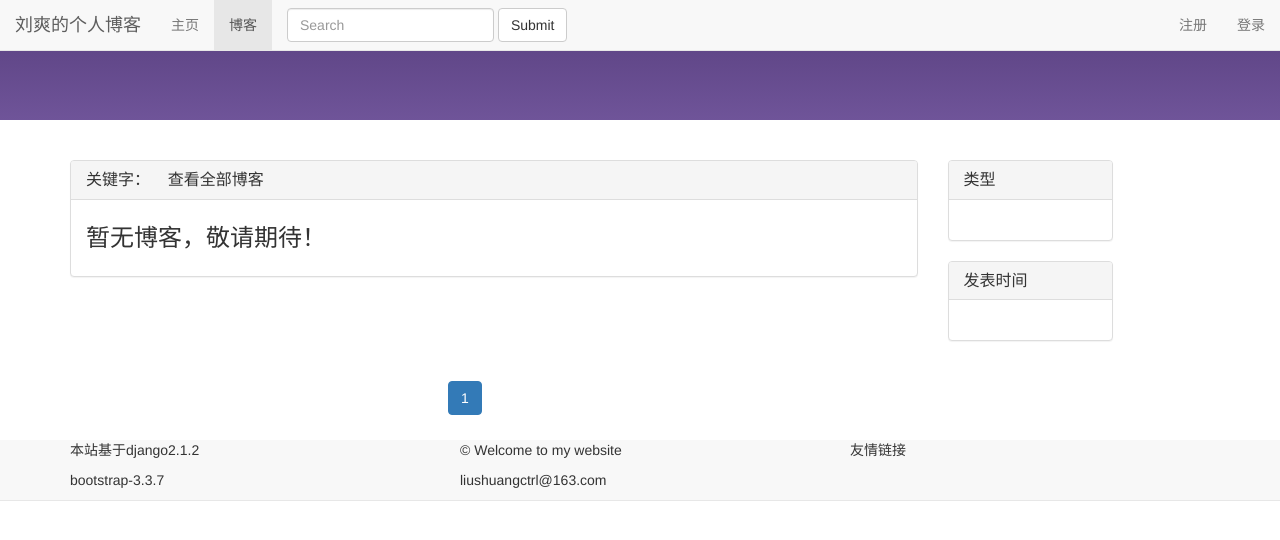
After one commit to Lius1212/myweb, a Django app: page /blog/blog_search/ in a window 1280 px wide. The commit adds this page. Shown: the top 540 px of the page. Run offline with Django 3.2, Linux system fonts and the light colour scheme; data that the repository does not hold is empty; some libraries are stand-ins or nearby versions.

Commit message:
search function

```diff
--- /dev/null
+++ b/blog/templates/blog/blog_search.html
@@ -0,0 +1,5 @@
+{% extends 'blog/blog_list.html' %}
+{% block list_title %}
+    关键字：{{ keyword }}&nbsp;&nbsp;&nbsp;
+    <a href="{% url 'blog_list' %}">查看全部博客</a>
+{% endblock %}
--- a/blog/urls.py
+++ b/blog/urls.py
@@ -6,4 +6,5 @@ urlpatterns = [
         path('<int:blog_pk>', views.blog_detail, name='blog_detail'),
         path('type/<int:blog_type_pk>', views.blog_with_type, name='blog_with_type'),
         path('date/<int:year>/<int:month>', views.blog_with_date, name='blog_with_date'),
+        path('blog_search/', views.blog_search, name='blog_search'),
     ]
--- a/blog/views.py
+++ b/blog/views.py
@@ -1,8 +1,8 @@
-from django.shortcuts import render, get_object_or_404
+from django.shortcuts import render, get_object_or_404, redirect, reverse
 from django.core.paginator import Paginator
 from django.db.models import Count
+from read_record.utils import read_once_time
 from .models import Blog, BlogType
-from read_record.utils import read_once_time
 
 
 def blog_detail(request, blog_pk):
@@ -60,3 +60,14 @@ def blog_with_date(request, year, month):
     context = get_blog_list_common(request, blog_all_list)
     context['blogs_with_date'] = '{0}年{1}月'.format(year, month)
     return render(request, 'blog/blog_with_date.html', context)
+
+
+def blog_search(request):
+    if request.method == 'GET':
+        keyword = request.GET.get('keyword', '').strip()
+        blog_all_list = Blog.objects.filter(title__contains=keyword)
+        context = get_blog_list_common(request, blog_all_list)
+        context['keyword'] = keyword
+        return render(request, 'blog/blog_search.html', context)
+    else:
+        return redirect(request.GET.get('from', reverse('home')))
--- a/comment/views.py
+++ b/comment/views.py
@@ -17,5 +17,4 @@ def create_comment(request):
             comment.reply_to = parent.commentator
 
         comment.save()
-
     return redirect(request.GET.get('from', reverse('home')))
--- a/static/base.css
+++ b/static/base.css
@@ -51,3 +51,14 @@ div.block-title{
     padding-bottom: 9px;
     padding-top: 20px;
 }
+#back_top_button{
+    display: none;
+    position: fixed;
+    bottom: 30px;
+    right: 50px;
+    font-size: 250%;
+    border-radius: 10px;
+    height: 50px;
+    width: 50px;
+    background-color: #66afe9;
+}
--- a/templates/base.html
+++ b/templates/base.html
@@ -27,9 +27,10 @@
                     <li class="{% block home_active %}{% endblock %}"><a href="{% url 'home' %}">主页</a></li>
                     <li class="{% block blog_active %}{% endblock %}"><a href="{% url 'blog_list' %}">博客</a></li>
                 </ul>
-                <form class="navbar-form navbar-left">
+                <form id="search_form" class="navbar-form navbar-left" method="GET" action="{% url 'blog_search' %}?from={{ request.get_full_path }}">
+                    {% csrf_token %}
                     <div class="form-group">
-                        <input type="text" class="form-control" placeholder="Search">
+                        <input id="search_text" type="text" class="form-control" placeholder="Search" name="keyword">
                     </div>
                     <button type="submit" class="btn btn-default">Submit</button>
                 </form>
@@ -54,16 +55,48 @@
                     {% endif %}
                  </ul>
             </div>
+        <button id="back_top_button" onclick="backTop()">↑</button>
         </div>
     </div >
+
     <div class="bs-header">{% block bs_head_expend %}{% endblock %}</div>
     {% block content %}{% endblock %}
-    <div class="navbar navbar-default navbar-static-top" role="navigation">
-      <div class="container">
-      </div>
+    <div class="navbar navbar-default navbar-static-top " role="navigation">
+        <div class="container">
+            <div class="row">
+                <div class="col-md-4">
+                    <p>本站基于django2.1.2</p>
+                    <p>bootstrap-3.3.7<p>
+                </div>
+                <div class="col-md-4">
+                    <p>&copy; Welcome to my website<p>
+                    <p>liushuangctrl@163.com<p>
+                </div>
+                <div class="col-md-4">
+                    <p>友情链接<p>
+                </div>
+            </div>
+        </div>
     </div>
     <script type="text/javascript" src="{% static 'jquery-1.12.4.min.js' %}"></script>
     <script type="text/javascript" src="{% static 'bootstrap-3.3.7/js/bootstrap.min.js' %}"></script>
+    <script type="text/javascript">
+        $("#search_form").submit(function () {
+            if($("#search_text").val().trim() === '')
+                return false;
+        });
+        window.onscroll = function() {
+            if (document.body.scrollTop > 100 || document.documentElement.scrollTop > 100){
+                $('#back_top_button').show();
+            }else{
+                $('#back_top_button').hide();
+            }
+        };
+        function backTop() {
+        document.body.scrollTop = 0;
+        document.documentElement.scrollTop = 0;
+        }
+    </script>
     {% block script_extend %}{% endblock %}
 </body>
 </html>
--- a/user/forms.py
+++ b/user/forms.py
@@ -100,6 +100,6 @@ class ChangeAvatarForm(forms.Form):
         if avatar.size > 2 * 2 ** 20:         # > 2mb
             raise forms.ValidationError('上传头像文件过大')
         for suffix in ['.jpg', '.png', '.bmp', '.jpeg']:        # judge format
-            if suffix in avatar.name:
+            if avatar.name.endswith(suffix):
                 return avatar
         raise forms.ValidationError('上传头像格式错误')
```
